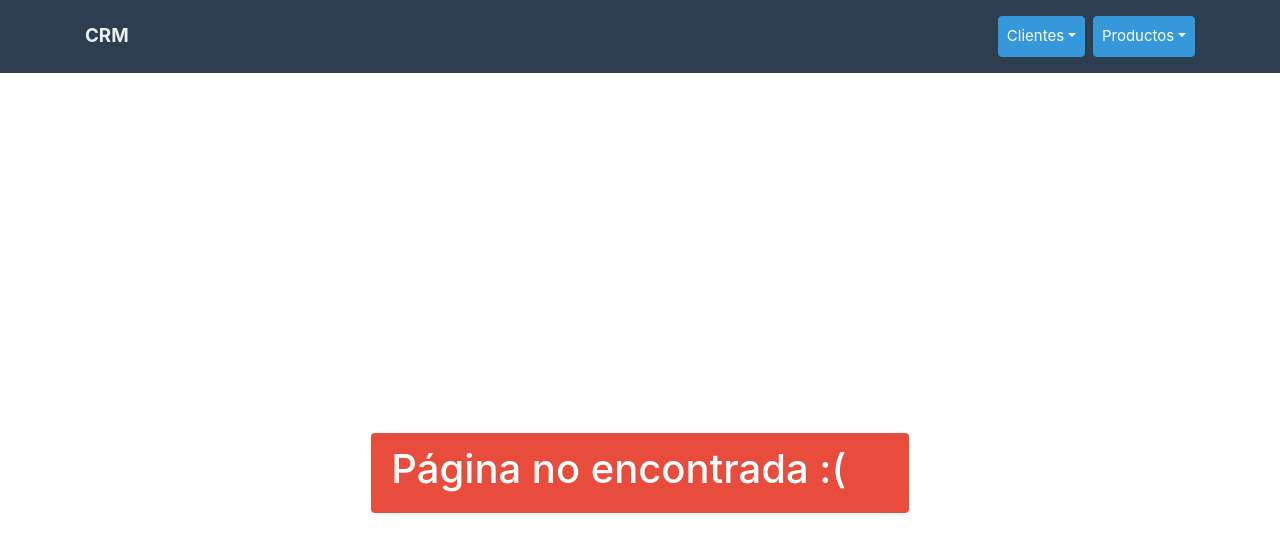
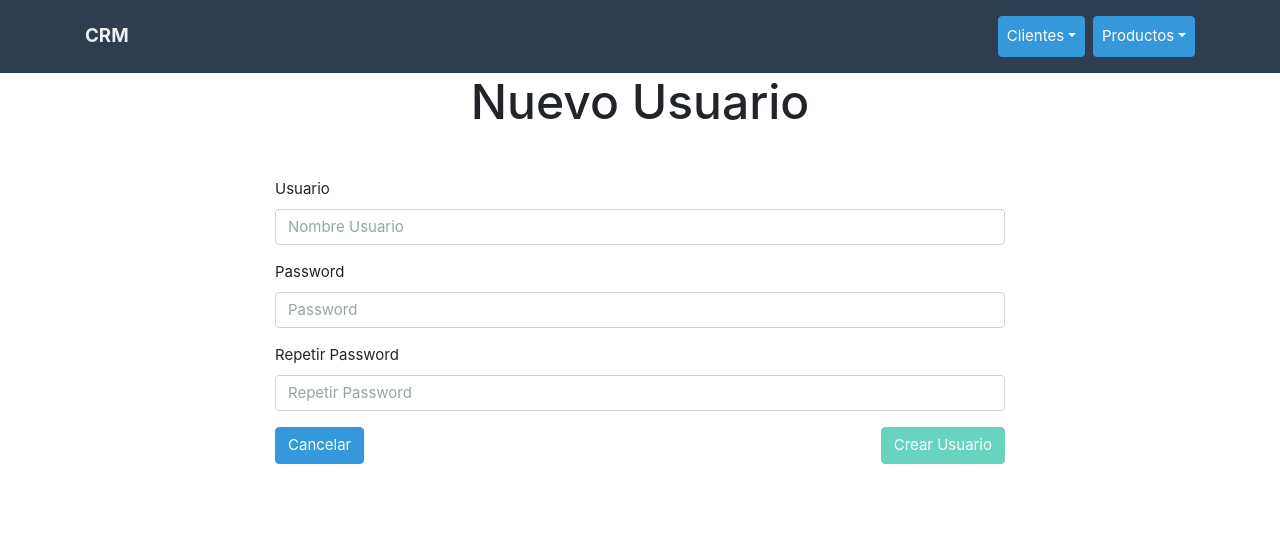
Before and after one commit to Byhako/graphQL-React, a React (Create React App) app in the folder client/: page /register in a window 1280 px wide. Shown: the top 552 px of the page. Built offline with nearby package versions, Linux system fonts and the light colour scheme.

Commit message:
create new user

```diff
--- a/client/src/AppRouter.tsx
+++ b/client/src/AppRouter.tsx
@@ -12,6 +12,8 @@ import EditProduct from './components/product/EditProduct';
 import NewOrder from './components/orders/NewOrder';
 import Order from './components/orders/Order';
 import Panel from './components/panel/Panel';
+import Register from './components/auth/Register';
+import Login from './components/auth/Login';
 import NofoundPage from './NoFoundPage';
 
 const AppRouter = () => (
@@ -27,6 +29,8 @@ const AppRouter = () => (
       <Route exact path='/newOrder/:idClient' component={NewOrder} />
       <Route exact path='/order/:idClient' component={Order} />
       <Route exact path='/panel' component={Panel} />
+      <Route exact path='/register' component={Register} />
+      <Route exact path='/login' component={Login} />
       <Route path='' component={NofoundPage} />
     </Switch>
   </BrowserRouter>
--- /dev/null
+++ b/client/src/components/auth/Login.tsx
@@ -0,0 +1,12 @@
+import React from 'react';
+
+const Login = () => {
+
+  return (
+    <div className="container">
+      LOGIN
+    </div>
+  )
+};
+
+export default Login;
--- /dev/null
+++ b/client/src/components/auth/Register.tsx
@@ -0,0 +1,103 @@
+import React, { useState } from 'react';
+import { Link } from 'react-router-dom';
+
+import { useMutation } from '@apollo/react-hooks';
+import { CREATE_USERS } from '../../mutations';
+
+const Register = ({ history }) => {
+  interface User {
+    user: string,
+    password: string,
+    repeatPassword: string
+  };
+  const [user, setUser] = useState<User>({
+    user: '',
+    password: '',
+    repeatPassword: ''
+  });
+
+  const [createUser] = useMutation(CREATE_USERS,{
+    onCompleted: () => {
+      window.confirm(`Usuario ${user.user} creado.`);
+      history.push('/login');
+    },
+    onError: (error) => {alert(error.message)}
+  });
+
+  const handleChange = (e): void => {
+    const { name, value } = e.target;
+    setUser({ ...user, [name]: value });
+  };
+
+  const handleCreate = (e): void => {
+    e.preventDefault();
+    const input = {
+      user: user.user,
+      password: user.password,
+    };
+    createUser({ variables: input })
+  }
+
+  return (
+    <div className="container">
+      <h1 className="text-center mb-5">Nuevo Usuario</h1>
+      <div className="row  justify-content-center">
+        <form className="col-md-8">
+          <div className="form-group">
+            <label>Usuario</label>
+            <input
+              type="text"
+              name="user"
+              className="form-control"
+              placeholder="Nombre Usuario"
+              onChange={handleChange}
+            />
+          </div>
+
+          <div className="form-group">
+            <label>Password</label>
+            <input
+              type="password"
+              name="password"
+              className="form-control"
+              placeholder="Password"
+              onChange={handleChange}
+            />
+          </div>
+
+          <div className="form-group">
+            <label>Repetir Password</label>
+            <input
+              type="password"
+              name="repeatPassword"
+              className="form-control"
+              placeholder="Repetir Password"
+              onChange={handleChange}
+             />
+          </div>
+
+          <Link to='/clients'>
+            <button
+              type='button'
+              className='btn btn-info float-left'
+            >Cancelar</button>
+          </Link>
+          <button
+            type="submit"
+            className="btn btn-success float-right"
+            disabled={
+              !user.user ||
+              !user.password ||
+              user.password !== user.repeatPassword
+            }
+            onClick={handleCreate}
+          >
+            Crear Usuario
+          </button>
+        </form>
+      </div>
+    </div>
+  )
+}
+
+export default Register;
--- a/client/src/components/product/NewProduct.tsx
+++ b/client/src/components/product/NewProduct.tsx
@@ -123,7 +123,7 @@ const NewProduct = () => {
           </div>
         </div>
 
-        <Link to='/'>
+        <Link to='/clients'>
           <button
             type='button'
             className='btn btn-info float-left'
--- a/client/src/mutations/index.tsx
+++ b/client/src/mutations/index.tsx
@@ -64,3 +64,9 @@ export const UPDATE_ORDER = gql`
     updateOrder(input: $input)
   }
 `;
+
+export const CREATE_USERS = gql`
+  mutation createUsers($user: String!, $password: String!) {
+    createUsers(user: $user, password: $password)
+  }
+`;
```
Also changed, not shown: 1 other file (tests, documents, lock files or other folders).
